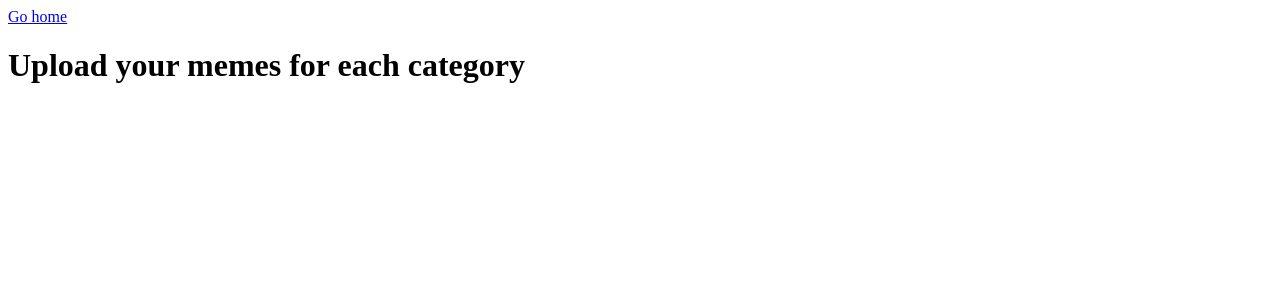
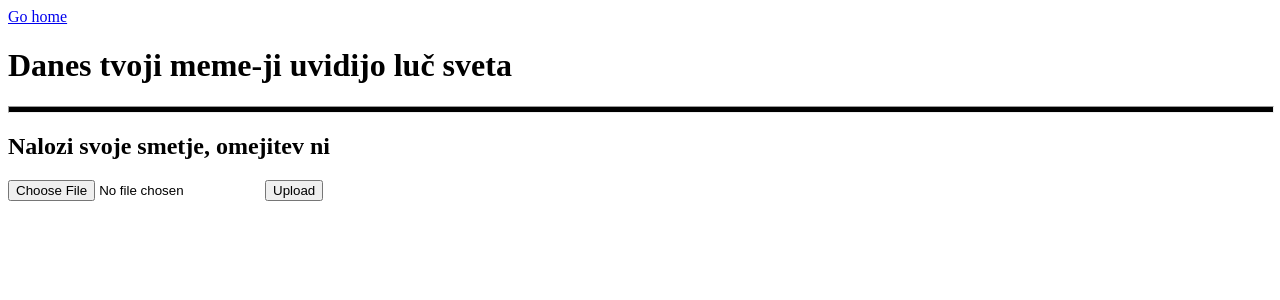
Before and after one commit to mlubej/hehormeh, a Flask app: template hehormeh/templates/upload.html in a window 1280 px wide. Shown: the top 300 px of the page. Run offline with Flask 3, Linux system fonts and the light colour scheme; the template is opened without the code that fills it, so the values that code supplies are empty; parts of the project's set-up code (start-up, migrations or seed data) failed here and were passed over.

Commit message:
update templates

```diff
--- a/hehormeh/templates/upload.html
+++ b/hehormeh/templates/upload.html
@@ -11,24 +11,22 @@
 
   <body>
     <a href="{{ url_for('index') }}">Go home</a>
-    <h1>Upload your memes for each category</h1>
+    <h1>Danes tvoji meme-ji uvidijo luč sveta</h1>
 
 
     {% for cat_id, cat in categories.items() %}
-        <h2> {{ cat }} </h2>
-
+      <h2> {{ cat }} </h2>
 
       {% if images.get(cat_id) %}
         <img src="{{ images[cat_id] }}" width="400" />
         <form method=post >
           <input type=submit value="Reset">
-          <input type="hidden" name="image_to_delete" value="{{ images[cat_id] }}">
+          <input type="hidden" name="image_to_reset" value="{{ images[cat_id] }}">
         </form>
-
       {% else %}
         <p>Nalozi sliko, frend</p>
         <form method=post enctype=multipart/form-data>
-            <input type=file name=file>
+          <input type=file name=file>
             <input type=submit value=Upload>
             <input type="hidden" name="cat_id" value="{{cat_id}}">
         </form>
@@ -36,6 +34,12 @@
 
     {% endfor %}
 
+    <hr style="width: 100%; height: 5px; background-color: black" />
 
+    <h2>Nalozi svoje smetje, omejitev ni</h2>
+    <form method=post enctype=multipart/form-data>
+      <input type=file name=file>
+      <input type=submit value=Upload>
+    </form>
   </body>
 </html
```
Also changed, not shown: hehormeh/templates/vote.html (+6 -7 lines).
